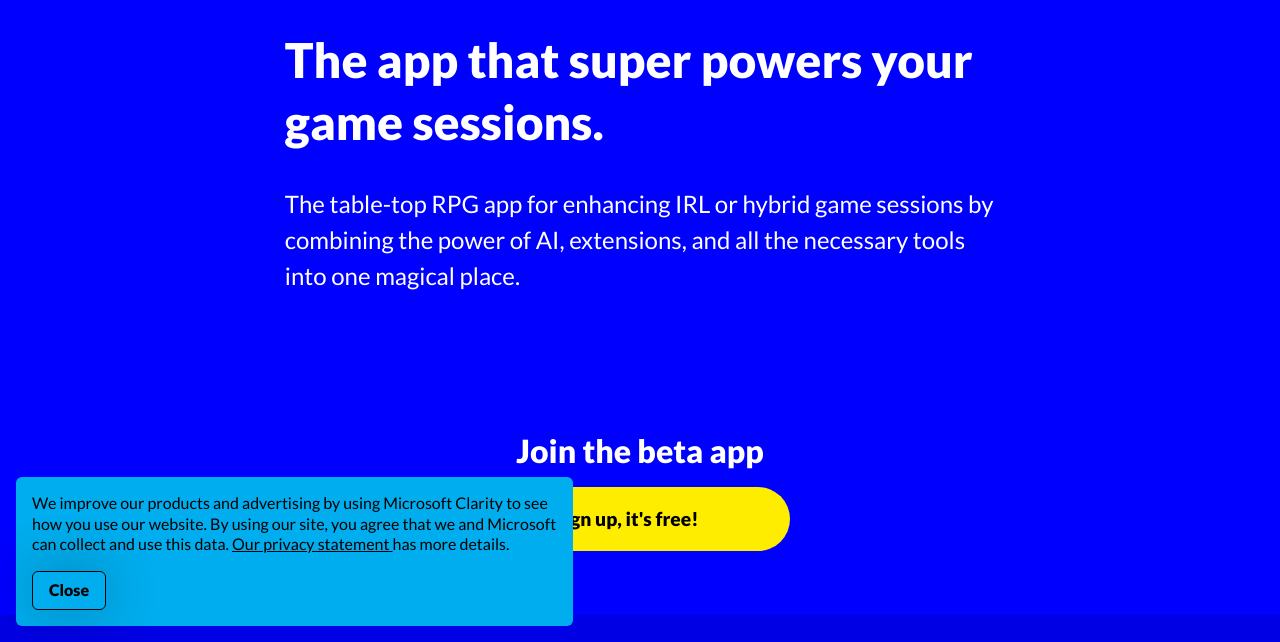
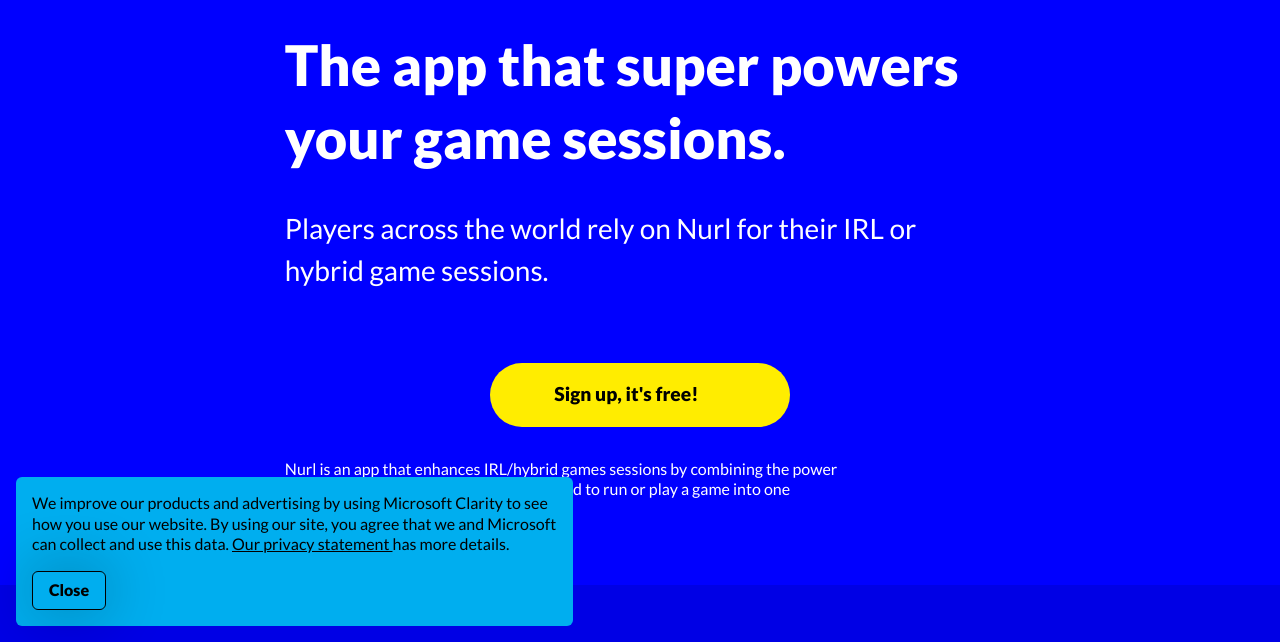
Before and after one commit to nurl-inc/website-astro, an Astro site: page / in a window 1280 px wide. Shown: the part 158-800 px from the top of the page. Built offline with nearby package versions, Linux system fonts and the light colour scheme; Astro itself is replaced by a stand-in of ours; some icons are missing.

Commit message:
refactor: update feature section of index page

```diff
--- a/src/components/EarlyAccessForm.astro
+++ b/src/components/EarlyAccessForm.astro
@@ -1,9 +1,10 @@
 ---
 import { Icon } from "astro-icon";
+const { showHeadline } = Astro.props;
 ---
 
 <div>
-  <p class="cta">Join the beta app</p>
+  {showHeadline && <p class="cta">Join the beta app</p>}
   <a
     data-tag="beta:cta"
     href="https://beta.nurl.app"
--- a/src/pages/index.astro
+++ b/src/pages/index.astro
@@ -9,15 +9,19 @@ import { PlayerForm } from "../components/PlayerForm";
 
 <Layout title="Nurl TTRPG">
   <main class="container">
-    <section>
+    <section class="feature-section">
       <h2>The app that super powers your game sessions.</h2>
       <p class="headline-support">
-        The table-top RPG app for enhancing IRL or hybrid game sessions by
-        combining the power of AI, extensions, and all the necessary tools into
-        one magical place.
+        Players across the world rely on Nurl for their IRL or hybrid game
+        sessions.
       </p>
+      <EarlyAccessForm />
+      <small>
+        Nurl is an app that enhances IRL/hybrid games sessions by combining the
+        power of AI, extensions, and all the tools you need to run or play a
+        game into one magical place - <em class="underline">not a VTT</em>.
+      </small>
     </section>
-    <EarlyAccessForm />
   </main>
 
   <section class="dashboard-wrapper">
@@ -143,6 +147,24 @@ import { PlayerForm } from "../components/PlayerForm";
     margin-bottom: 2rem;
   }
 
+  .feature-section {
+    padding-bottom: 0;
+  }
+  .feature-section p {
+    font-size: 1.5rem;
+    padding-bottom: 2rem;
+  }
+
+  .feature-section small {
+    display: block;
+    padding-top: 2rem;
+    max-width: 60ch;
+  }
+
+  .underline {
+    text-decoration: underline;
+  }
+
   .headline-support {
     font-size: 1.5rem;
   }
@@ -227,6 +249,17 @@ import { PlayerForm } from "../components/PlayerForm";
   }
 
   @media (min-width: 768px) {
+    .feature-section h2 {
+      font-size: 3.5rem;
+    }
+    .feature-section p {
+      font-size: 1.75rem;
+      padding-bottom: 3rem;
+    }
+    .feature-section small {
+      font-size: 1rem;
+    }
+
     section {
       padding-bottom: 6rem;
       padding-top: 6rem;
```
Also changed, not shown: src/assets/logos/critical-role.svg (added), src/assets/logos/dnd.svg (added), src/assets/logos/pathfinder.svg (added), src/assets/logos/shadowrun.svg (added).
